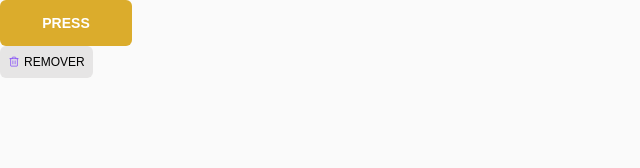
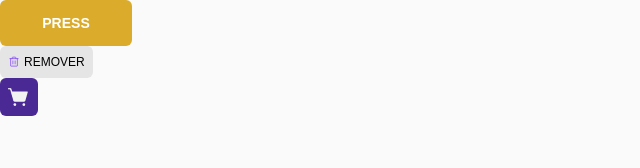
Before and after one commit to Raulbarbosa/rocket-coffee, a React (Vite) app: page / in a window 1280 px wide. Shown: the top 168 px of the page, without its empty margins (0-640 px from the left). Built offline with nearby package versions, Linux system fonts and the light colour scheme.

Commit message:
feat: button add to cart created

```diff
--- a/src/App.tsx
+++ b/src/App.tsx
@@ -5,6 +5,7 @@ import { GlobalStyle } from './styles/global'
 import { defaultTheme } from './styles/themes/default'
 import { BrowserRouter } from 'react-router-dom'
 import { SecondaryButton } from './components/SecondaryButton'
+import { AddToCartButton } from './components/AddToCartButton'
 
 function App() {
 
@@ -13,6 +14,7 @@ function App() {
       <ThemeProvider theme={defaultTheme}>
         <PrimaryButton />
         <SecondaryButton />
+        <AddToCartButton />
         <GlobalStyle />
       </ThemeProvider>
     </BrowserRouter>
--- /dev/null
+++ b/src/components/AddToCartButton/index.tsx
@@ -0,0 +1,10 @@
+import { AddToCartButtonContainer } from "./styles";
+import ShoppingCartSimple from '../../assets/ShoppingCartSimple.png'
+
+export function AddToCartButton() {
+  return (
+    <AddToCartButtonContainer>
+      <img src={ShoppingCartSimple} />
+    </AddToCartButtonContainer>
+  )
+}
--- /dev/null
+++ b/src/components/AddToCartButton/styles.ts
@@ -0,0 +1,15 @@
+import { styled } from "styled-components";
+
+export const AddToCartButtonContainer = styled.button`
+  display: flex;
+  padding: 8px;
+  justify-content: center;
+  align-items: center;
+  border-radius: 6px;
+
+  background: ${props => props.theme.colors['purple-dark']};
+
+  &:hover {
+    background: ${props => props.theme.colors['purple']};
+  }
+`
```
Also changed, not shown: src/assets/ShoppingCartSimple.png (added), src/assets/StatusCart.png (added).
